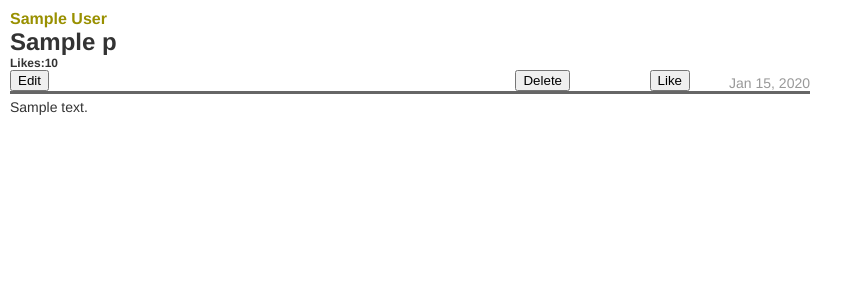
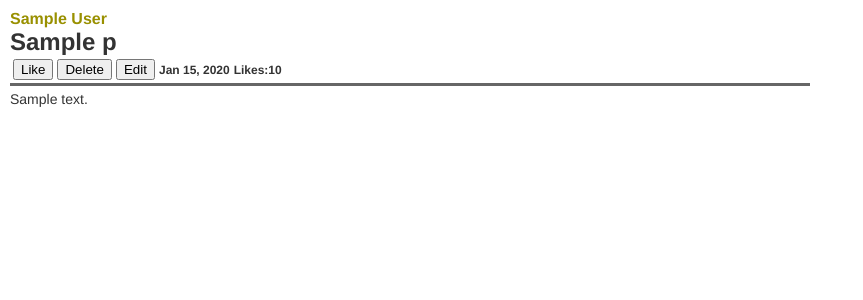
Before and after one commit to terrazoon/mub, a Python web app: template templates/post.html in a window 1280 px wide. Shown: the top 300 px of the page, without its empty margins (0-863 px from the left). Run offline with Jinja, Linux system fonts and the light colour scheme; the template is opened without the code that fills it: most values are stand-ins (such as "Sample title", 1, 10 or a date in 2020).

```diff
--- a/static/style.css
+++ b/static/style.css
@@ -93,19 +93,27 @@ align-right {
 
 }
 
-.post-like-button {
-    position: absolute;
-    right: 120px;
-    bottom: 0px;
-    color: #999;
+.logout {
+	position: absolute;
+	right: 10px;
+	top: 5px;
+	color: #999;
 }
 
 
-.post-delete-button {
-    position: absolute;
-    right: 240px;
-    bottom: 0px;
-    color: #999;
+.login {
+	position: absolute;
+	right: 10px;
+	top: 5px;
+	color: #999;
+}
+
+
+.signup {
+	position: absolute;
+	right: 100px;
+	top: 5px;
+	color: #999;
 }
 
 .post-content {
--- a/templates/post.html
+++ b/templates/post.html
@@ -11,23 +11,36 @@
       {{p.subject}}
     </div>
     <div class="post-likes">
-      Likes:{{p.likes}}
+	  <table class="actions-table">
+	    <tr>
+
+           <td>
 	         <form class="post-like-button" method="post" action="/like/{{p.key().id()}}">
                <button type="submit">Like</button>
              </form>
-	</div>
-	<div class="post-deletes">
+		   </td>
+		   <td>
 		     <form class="post-delete-button" method="post" action="/delete/{{p.key().id()}}">
                <button type="submit">Delete</button>
              </form>
-	</div>
-	<div class="post-edits">
+
+		   </td>
+		   <td>
 		     <form class="post-edit-button" method="post" action="/edit/{{p.key().id()}}">
                <button type="submit">Edit</button>
              </form>
-	</div>
-    <div class="post-date">
+		   </td>
+		   <td>
 		     {{p.created.strftime("%b %d, %Y")}}
+		   </td>
+		   <td>
+		     Likes:{{p.likes}}
+           </td>
+
+		</tr>
+	  </table>
+
+
 	 </div>
   </div>
 
```
Also changed, not shown: main.py (+30 -12 lines), templates/front.html (+4 -3 lines), templates/login.html (+3 -15 lines), 1 other file. Lines whose indentation alone changed are shown as unchanged.
